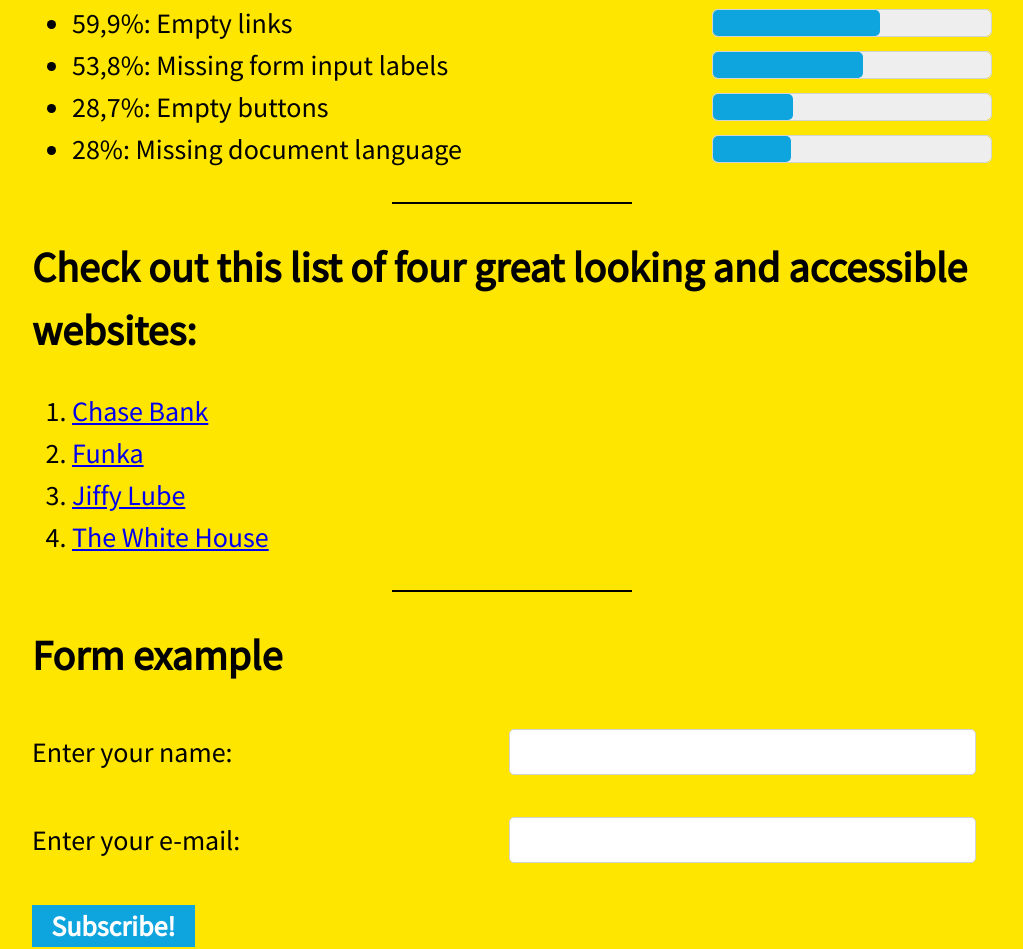
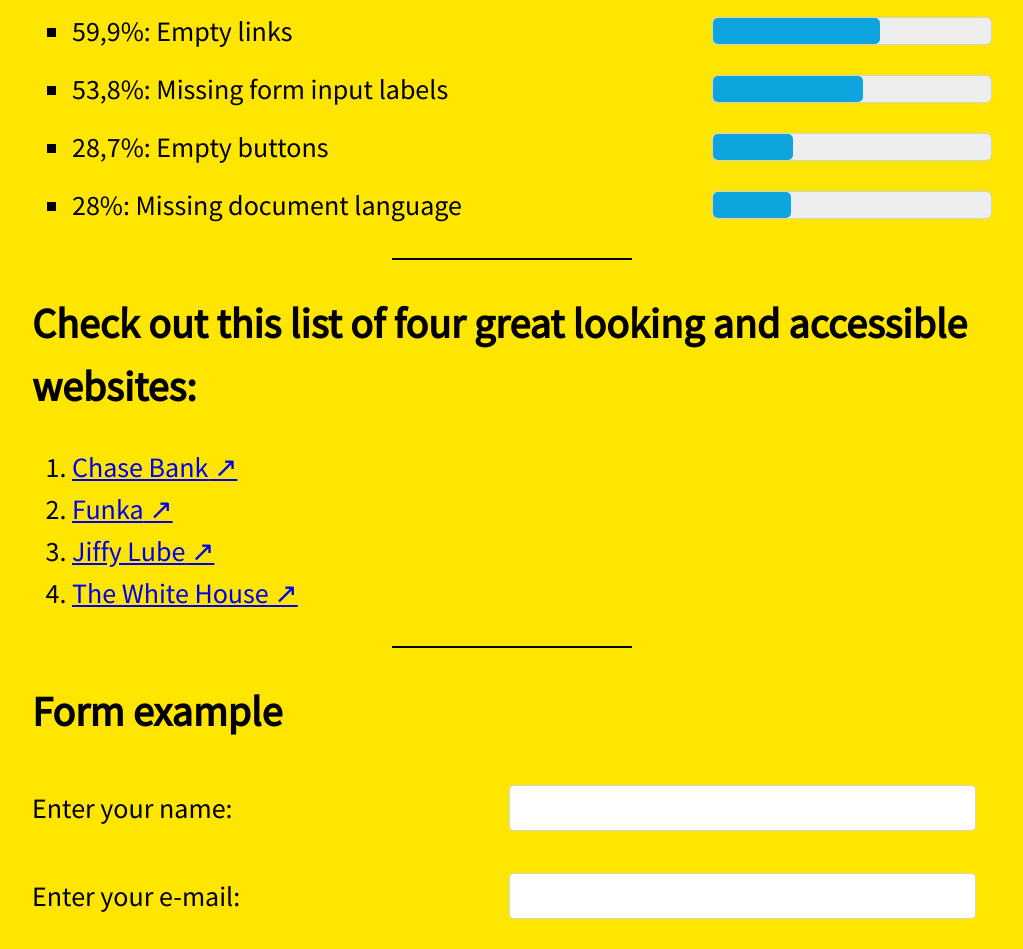
Before and after one commit to nx-stevefrenzel/a11y-example, a Next.js app: page /good-example in a window 1280 px wide. Shown: the part 1627-2576 px from the top of the page, without its empty margins (128-1151 px from the left). Built offline with nearby package versions, Linux system fonts and the light colour scheme.

Commit message:
Update good-example.scss

```diff
--- a/styles/good-example.scss
+++ b/styles/good-example.scss
@@ -19,7 +19,7 @@
 
     h1 {
       display: inline;
-      background: var(--black);
+      background: #000;
       color: var(--white);
       padding: 0 1%;
     }
@@ -29,6 +29,13 @@
       border: 1px solid #000;
       width: 25%;
       margin: 2rem auto;
+    }
+
+    .unordered-list {
+      list-style-type: square;
+      li {
+        margin-bottom: 1rem;
+      }
     }
 
     .progress-bar {
@@ -98,15 +105,25 @@
     input[type='submit'] {
       border: none;
       background: var(--light-blue);
-      color: var(--white);
+      color: #000;
       font-weight: bold;
       padding: 0 2%;
       cursor: pointer;
-      transition: 0.5s ease;
+      transition: 0.2s ease;
 
       &:hover,
       &:focus {
-        background: var(--black);
+        background: #000;
+        color: #fff;
+      }
+    }
+
+    fieldset {
+      border: 2px solid #000;
+
+      legend {
+        font-size: 2rem;
+        padding: 0 1%;
       }
     }
 
@@ -115,10 +132,11 @@
       display: flex;
       align-items: center;
 
-      &:hover {
+      &:hover,
+      &:focus {
         label,
         input {
-          outline: 1px solid var(--light-blue);
+          outline: 1px solid #000;
         }
       }
 
@@ -140,3 +158,28 @@
     }
   }
 }
+// Skip link
+
+[href='#main'] {
+  z-index: 666;
+  position: absolute;
+  top: 1rem;
+  right: 100%;
+  margin: 1rem;
+  padding: 1%;
+  font-size: 1.5rem;
+  &:active,
+  &:focus {
+    background: blue;
+    color: #fff;
+    right: auto;
+  }
+}
+
+// External link
+
+.external-link {
+  &::after {
+    content: ' ↗';
+  }
+}
```
